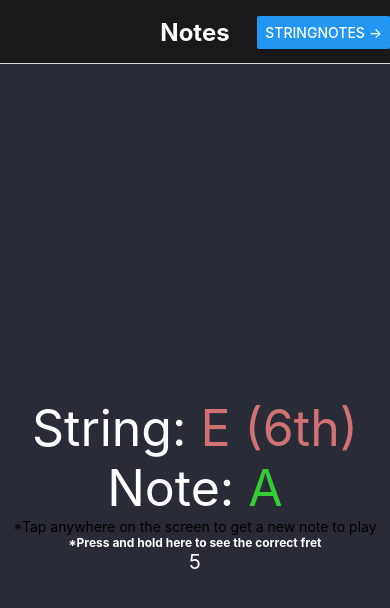
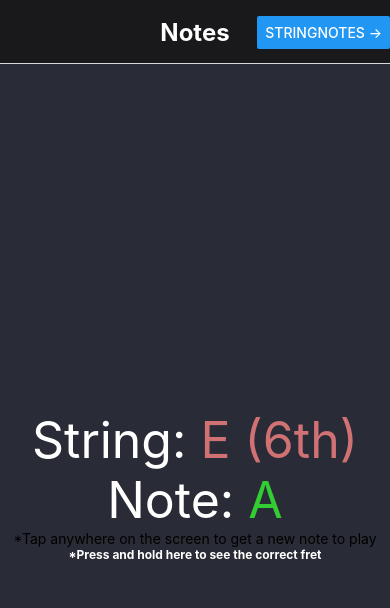
Before and after one commit to Brandon205/guitario, a React Native app: screen / in a window 390 px wide. Shown: the top 608 px of the page. Built offline with nearby package versions, Linux system fonts and the light colour scheme.

Commit message:
Fixed issue with display type on mobile

```diff
--- a/components/Notes.js
+++ b/components/Notes.js
@@ -3,7 +3,7 @@ import { View, Text, StyleSheet, Dimensions, TouchableOpacity} from 'react-nativ
 const frets = require('./frets.json')
 
 export default function Notes(props) {
-    const [showAnswer, setShowAnswer] = useState(true) // If the user is holding the show answer text set to true
+    const [showAnswer, setShowAnswer] = useState(false) // If the user is holding the show answer text set to true
 
     let playThis = () => { // Calls the functions needed to change the note and string
         props.createNote()
@@ -16,7 +16,7 @@ export default function Notes(props) {
             <Text style={styles.noteText}>Note: <Text style={{color: props.noteColor}}>{props.note}</Text></Text>
             <Text style={{color: '#000'}}>*Tap anywhere on the screen to get a new note to play</Text>
             <TouchableOpacity style={styles.answer} onLongPress={() => setShowAnswer(true)} onPressOut={() => setShowAnswer(false)}><Text style={styles.answer}>*Press and hold here to see the correct fret</Text></TouchableOpacity>
-            <Text style={{display: showAnswer ? 'inline-block' : 'none', color: 'white', fontSize: 20}}>{frets[props.string][props.note]}</Text>
+            <Text style={{display: showAnswer ? 'flex' : 'none', color: 'white', fontSize: 20}}>{frets[props.string][props.note]}</Text>
         </View>
     )
 }
```
